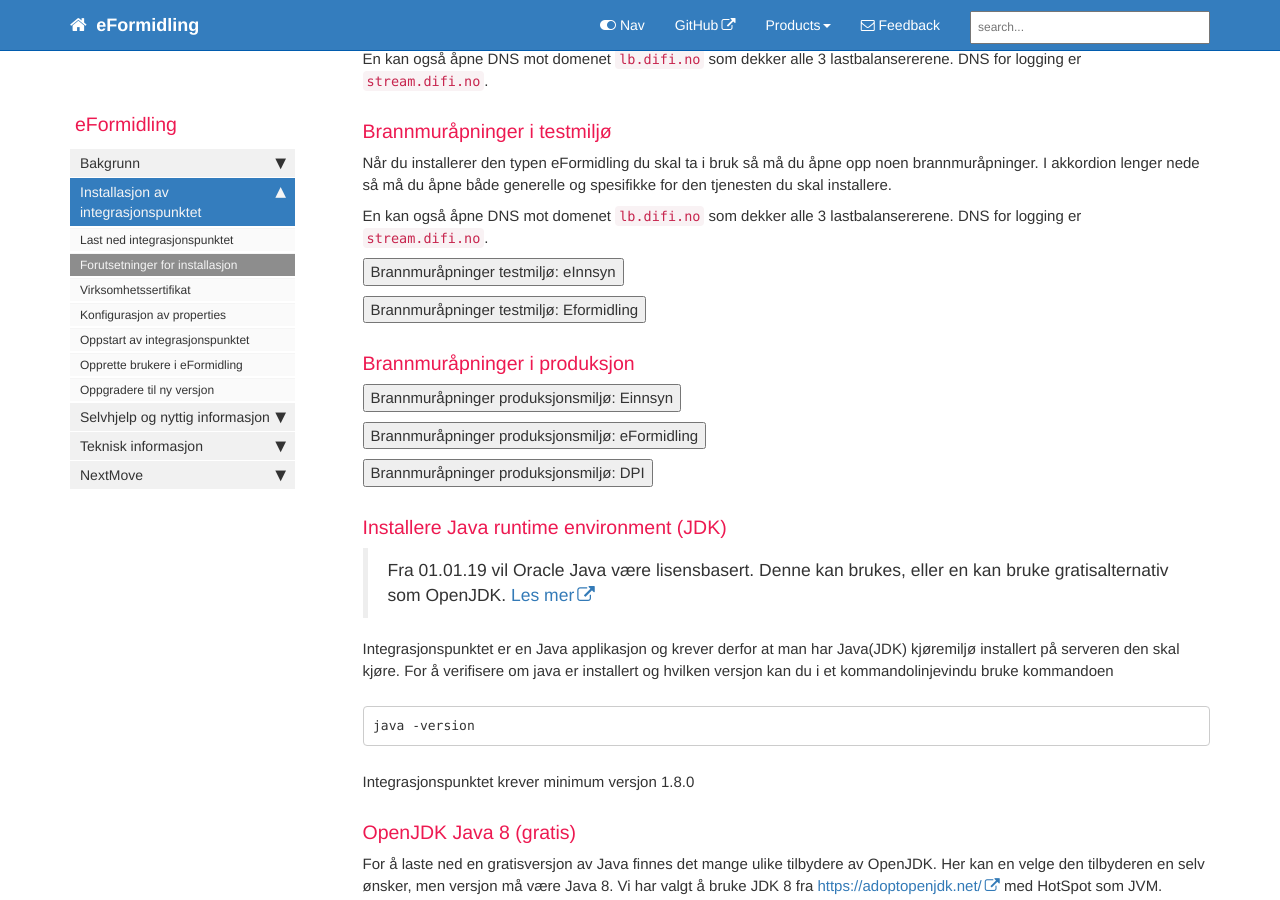
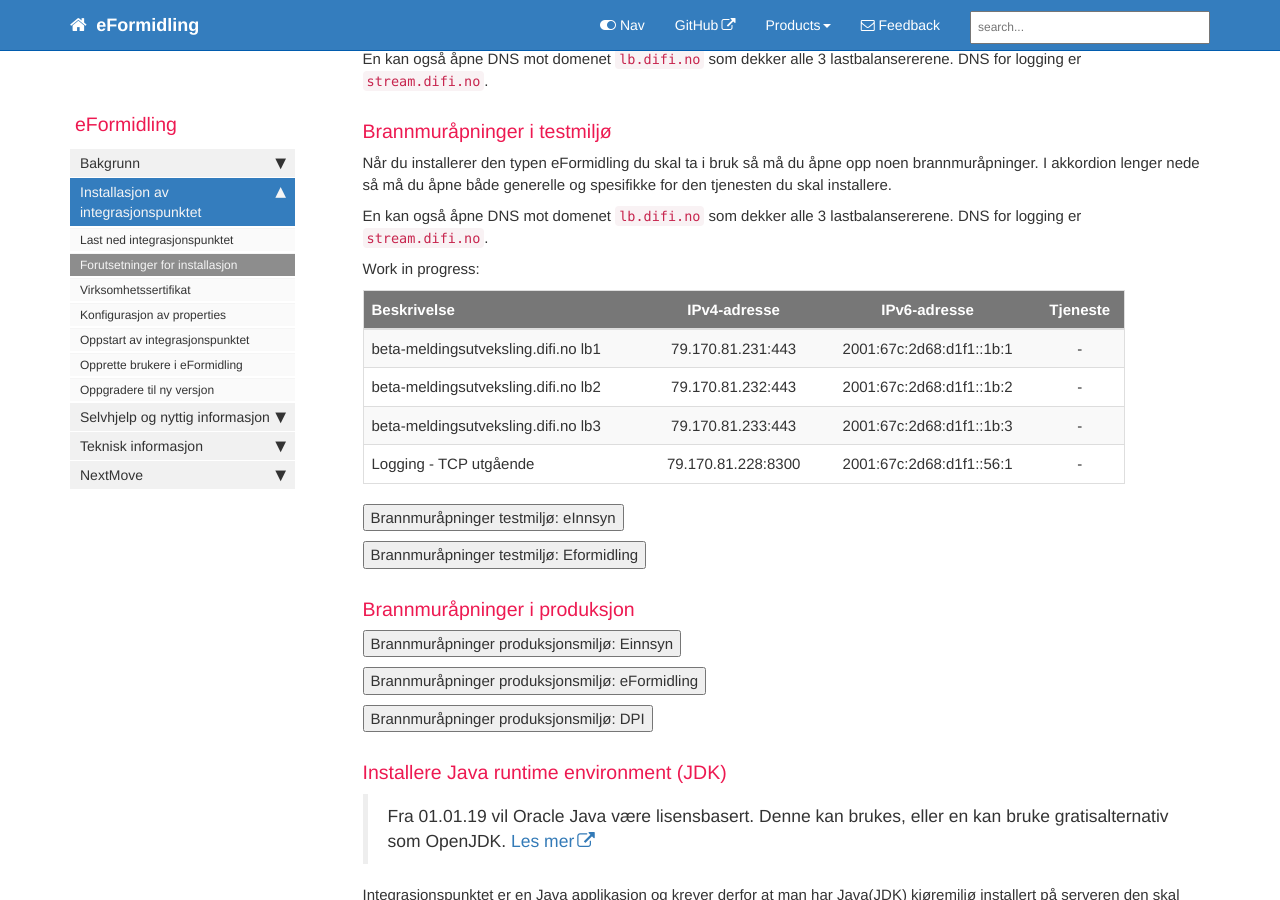
Before and after one commit to difi/eformidling, a Jekyll site: the page built from pages/Installasjon/prereq.md, in a window 1280 px wide and 900 px high, scrolled down 1435 px. Built offline with Jekyll 4.4.1, drawn with Linux system fonts in a browser that asks for light colours; nearby versions of some CDN libraries; comment, search, counter and statistics services are not loaded.

Commit message:
Update prereq.md

````diff
--- a/pages/Installasjon/prereq.md
+++ b/pages/Installasjon/prereq.md
@@ -48,6 +48,17 @@ En kan også åpne DNS mot domenet ```lb.difi.no``` som dekker alle 3 lastbalans
 Når du installerer den typen eFormidling du skal ta i bruk så må du åpne opp noen brannmuråpninger. I akkordion lenger nede så må du åpne både generelle og spesifikke for den tjenesten du skal installere.
 
 En kan også åpne DNS mot domenet ```lb.difi.no``` som dekker alle 3 lastbalansererene. DNS for logging er ```stream.difi.no```.
+
+Work in progress:
+
+|    Beskrivelse    | IPv4-adresse | IPv6-adresse | Tjeneste |
+| ------------- |:-------------:| :-----:| :------:|
+| beta-meldingsutveksling.difi.no lb1 | 79.170.81.231:443	 | 2001:67c:2d68:d1f1::1b:1 | - |
+| beta-meldingsutveksling.difi.no lb2 | 79.170.81.232:443	 | 2001:67c:2d68:d1f1::1b:2 | - |
+| beta-meldingsutveksling.difi.no lb3 | 79.170.81.233:443	 | 2001:67c:2d68:d1f1::1b:3 | - |
+| Logging - TCP utgående | 	79.170.81.228:8300  | 2001:67c:2d68:d1f1::56:1 | - |
+
+
 
 <button data-toggle="collapse" data-target="#demo">Brannmuråpninger testmiljø: eInnsyn</button>
 <div id="demo" class="collapse">
````
